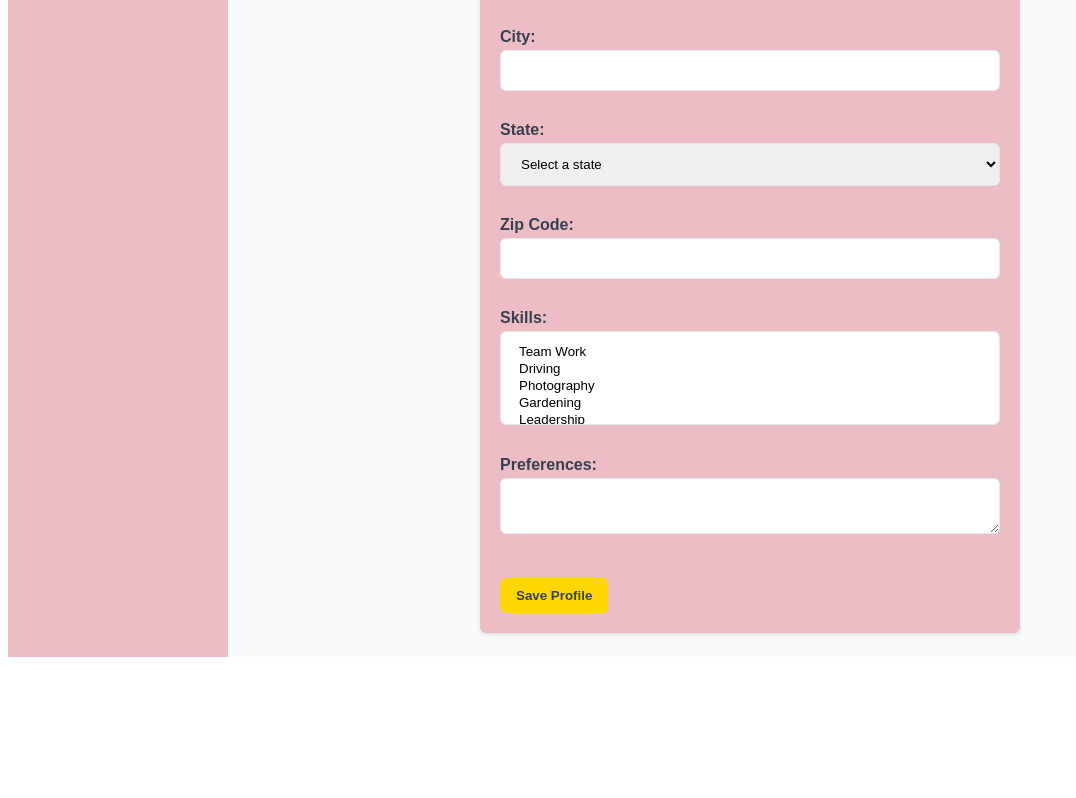
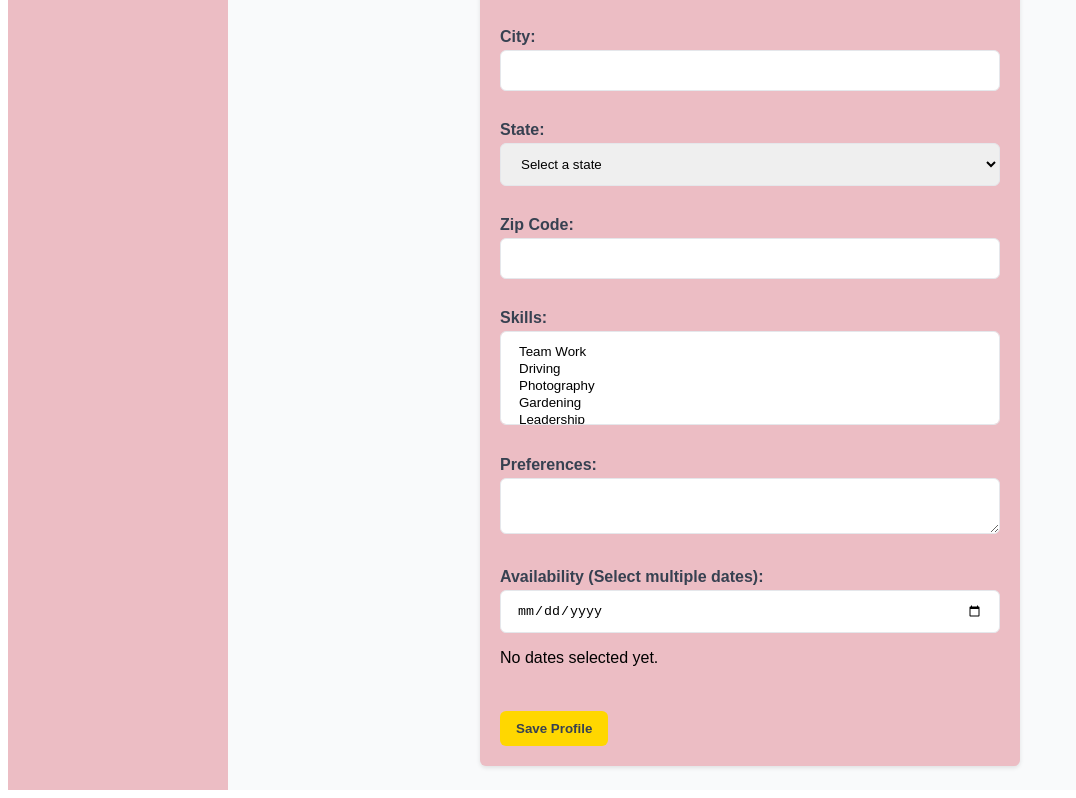
Before and after one commit to Aisulu-Tulyeujan/volunteer, a React (Create React App) app: page /volunteer/profile in a window 1280 px wide. Shown: the part 303-1101 px from the top of the page, without its empty margins (0-1076 px from the left). Before the commit the page ends 968 px from the top, so only its background shows below. Built offline with nearby package versions, Linux system fonts and the light colour scheme; the HTML template or start-up script is replaced by a standard one.

Commit message:
Update VolunteerProfile.js

```diff
--- a/src/components/volunteer/VolunteerProfile.js
+++ b/src/components/volunteer/VolunteerProfile.js
@@ -1,5 +1,5 @@
 import React, { useState } from "react";
-import "./VolunteerProfile.css"; // link your styles
+import "./VolunteerProfile.css";
 
 function VolunteerProfile() {
   const [formData, setFormData] = useState({
@@ -11,6 +11,7 @@ function VolunteerProfile() {
     zip: "",
     skills: [],
     preferences: "",
+    availability: [],
   });
 
   const handleChange = (e) => {
@@ -23,10 +24,26 @@ function VolunteerProfile() {
     setFormData({ ...formData, skills: selected });
   };
 
+  const handleAddDate = (e) => {
+    const date = e.target.value;
+    if (date && !formData.availability.includes(date)) {
+      setFormData({
+        ...formData,
+        availability: [...formData.availability, date],
+      });
+    }
+  };
+
+  const handleRemoveDate = (date) => {
+    setFormData({
+      ...formData,
+      availability: formData.availability.filter((d) => d !== date),
+    });
+  };
+
   const handleSubmit = (e) => {
     e.preventDefault();
     console.log("Form submitted:", formData);
-
   };
 
   return (
@@ -142,6 +159,32 @@ function VolunteerProfile() {
       </label>
       <br />
 
+      <label>
+        Availability (Select multiple dates):
+        <input type="date" onChange={handleAddDate} />
+      </label>
+
+      <div className="selected-dates">
+        {formData.availability.length > 0 ? (
+          <ul>
+            {formData.availability.map((date, index) => (
+              <li key={index}>
+                {date}
+                <button
+                  type="button"
+                  onClick={() => handleRemoveDate(date)}
+                >
+                  x
+                </button>
+              </li>
+            ))}
+          </ul>
+        ) : (
+          <p>No dates selected yet.</p>
+        )}
+      </div>
+      <br />
+
       <button type="submit">Save Profile</button>
     </form>
   );
```
